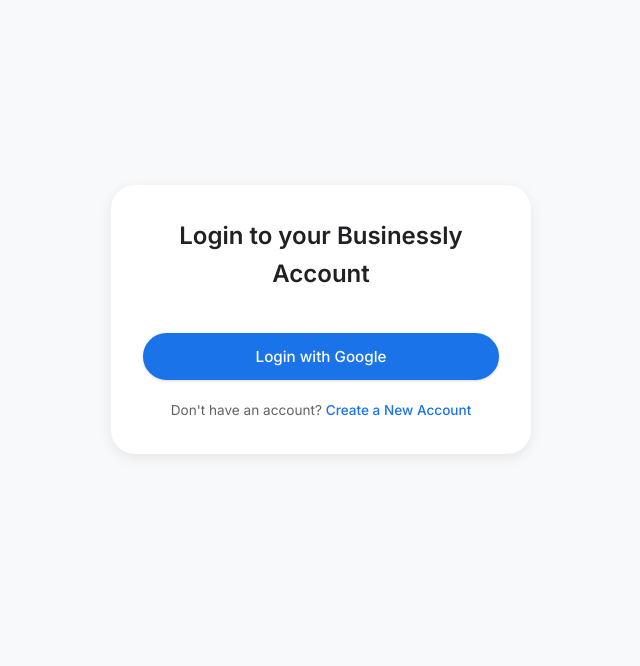
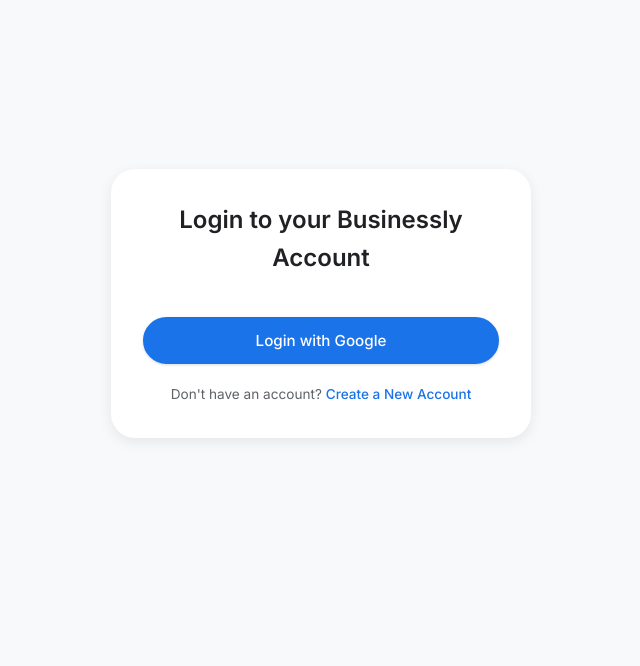
Before and after one commit to grandswager/businessly, a Flask app: page /login in a window 1280 px wide. Shown: the part 136-802 px from the top of the page, without its empty margins (319-959 px from the left). Run offline with Flask 3, Linux system fonts and the light colour scheme; some libraries are stand-ins or nearby versions.

Commit message:
Minor bug fixes

```diff
--- a/static/css/styles.css
+++ b/static/css/styles.css
@@ -73,7 +73,7 @@
     background: white;
     padding: 2rem;
     border-radius: var(--radius-large);
-    margin: 2.5rem 0;
+    margin: 0 0 2rem 0;
     box-shadow: var(--shadow-soft);
     animation: var(--slide-up);
     transition: box-shadow 0.25s ease;
```
Also changed, not shown: templates/index.html (+5 -4 lines).
